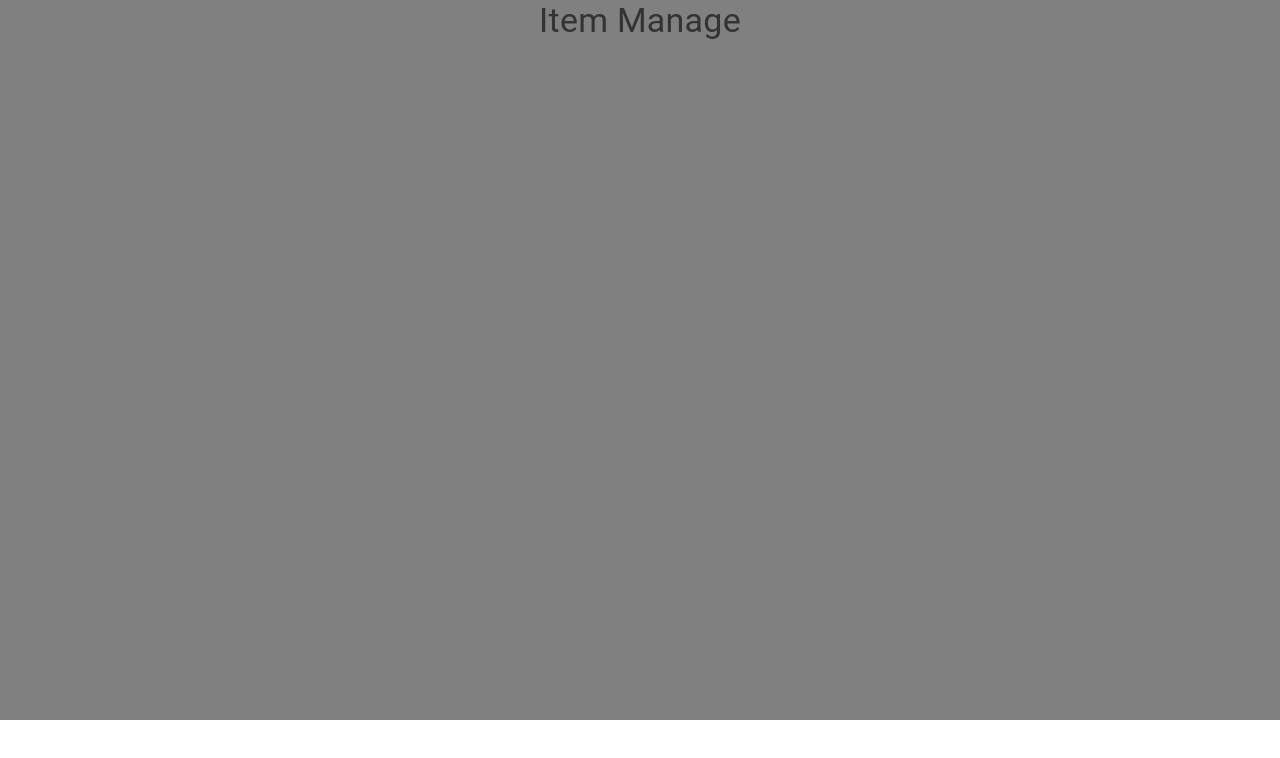
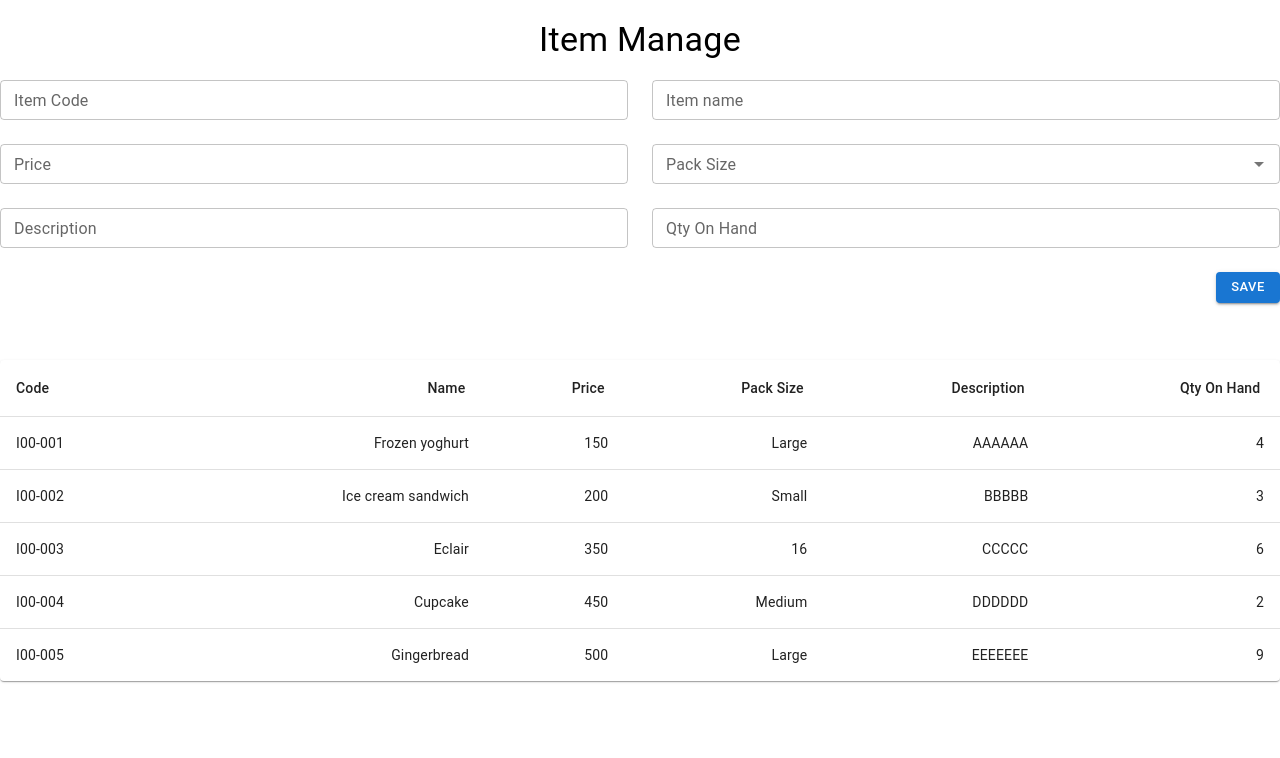
Before and after one commit to RasinthaDilshanJayarathne/React-Web-POS, a React (Create React App) app: page / in a window 1280 px wide. Shown: the top 758 px of the page. Built offline with nearby package versions, Linux system fonts and the light colour scheme.

Commit message:
Finished Item Page

```diff
--- a/src/pages/Home/index.jsx
+++ b/src/pages/Home/index.jsx
@@ -39,7 +39,6 @@ class Home extends Component {
                 {/*<Link to="/">*/}
                     <div className={classes.load_container}>
                         <div className={classes.card}>
-
                             <Grid item lg={12} md={6} sm={6} xm={6}>
                                 <Card variant="outlined" sx={{maxWidth: 400}}>
 
--- a/src/pages/Item/index.jsx
+++ b/src/pages/Item/index.jsx
@@ -1,23 +1,128 @@
-import {Component} from "react";
+import {Component,Fragment} from "react";
 import {styleSheet} from "../Item/styles";
 import {withStyles} from "@mui/styles";
-import {Typography} from "@mui/material";
+import {Table, TableBody, TableCell, TableContainer, TableHead, TableRow, Typography} from "@mui/material";
+import TextField from '@mui/material/TextField';
+import Grid from '@mui/material/Grid';
+import Autocomplete from '@mui/material/Autocomplete';
+import GDSEButton from "../../components/common/Button"
+import Paper from '@mui/material/Paper';
 
 class Item extends Component{
     constructor(props) {
         super(props);
+        this.state = {
+            packSize: [
+                { label: 'Large'},
+                { label: 'Medium'},
+                { label: 'Small'},
+            ]
+        }
     }
 
     render() {
+
+        function createData(code, name, price, packSize,description, qtyOnHand) {
+            return {code, name, price, packSize,description, qtyOnHand };
+        }
+
         const {classes} = this.props
+        const rows = [
+            createData('I00-001','Frozen yoghurt', 150.0, 'Large', 'AAAAAA', 4),
+            createData('I00-002','Ice cream sandwich', 200.0, 'Small', 'BBBBB', 3),
+            createData('I00-003','Eclair', 350.0, 16.0, 'CCCCC', 6),
+            createData('I00-004','Cupcake', 450.0, 'Medium', 'DDDDDD', 2),
+            createData('I00-005','Gingerbread', 500.0, 'Large', 'EEEEEEE', 9),
+        ];
         return(
-            <div className={classes.load_container}>
-                <div className={classes.title}>
-                    <Typography variant="h4" color="text.secondary">
+           <div className={classes.container}>
+                <div className={classes.title_bar}>
+                    <Typography variant="h4">
                         Item Manage
                     </Typography>
                 </div>
-            </div>
+               <div className={classes.text_form}>
+                    <div className={classes.text_field}>
+                        <Grid container spacing={3}>
+                            <Grid item lg={6} md={6} sm={6} xm={6} >
+                                <TextField id="outlined-basic" placeHolder="Item Code" label="Item Code" variant="outlined" size="small"
+                                           style={{width: '100%'}}/>
+                            </Grid>
+                            <Grid item lg={6} md={6} sm={6} xm={6} >
+                                <TextField id="outlined-basic" placeHolder="Name" label="Item name" variant="outlined" size="small"
+                                           style={{width: '100%'}} />
+                            </Grid>
+                            <Grid item lg={6} md={6} sm={6} xm={6}>
+                                <TextField id="outlined-basic" placeHolder="Price" label="Price" variant="outlined" size="small"
+                                           style={{width: '100%'}}
+                                />
+                            </Grid>
+                            <Grid item lg={6} md={6} sm={6} xm={6}>
+                                <Autocomplete
+                                    disablePortal
+                                    id="combo-box-demo"
+                                    options={this.state.packSize}
+                                    sx={{ width: 300 }}
+                                    renderInput={(params) => <TextField {...params} label="Pack Size" />}
+                                    getOptionLabel={
+                                        (option) => option.label
+                                    }
+                                    onChange={(e, value) => {
+                                        console.log(value.label + " " + value.year);
+                                    }}
+                                    size="small"
+                                    style={{ width: '100%' }}
+                                />
+                            </Grid>
+                            <Grid item lg={6} md={6} sm={6} xm={6}>
+                                <TextField id="outlined-basic" placeHolder="Description" label="Description" variant="outlined" size="small"
+                                           style={{width: '100%'}}
+                                />
+                            </Grid>
+                            <Grid item lg={6} md={6} sm={6} xm={6} >
+                                <TextField id="outlined-basic" placeHolder="Qty On Han" label="Qty On Hand" variant="outlined" size="small"
+                                           style={{width: '100%'}}/>
+                            </Grid>
+                            <Grid item lg={12} md={12} sm={12} xm={12} style={{display: 'flex'}} justifyContent="flex-end" >
+                                <GDSEButton size="small" variant="contained" label="save"/>
+                            </Grid>
+                        </Grid>
+                    </div>
+                    <div className={classes.table_field}>
+                        <TableContainer component={Paper}>
+                            <Table sx={{ minWidth: 650 }} aria-label="simple table">
+                                <TableHead>
+                                    <TableRow>
+                                        <TableCell>Code&nbsp;</TableCell>
+                                        <TableCell align="right">Name&nbsp;</TableCell>
+                                        <TableCell align="right">Price&nbsp;</TableCell>
+                                        <TableCell align="right">Pack Size&nbsp;</TableCell>
+                                        <TableCell align="right">Description&nbsp;</TableCell>
+                                        <TableCell align="right">Qty On Hand&nbsp;</TableCell>
+                                    </TableRow>
+                                </TableHead>
+                                <TableBody>
+                                    {rows.map((row) => (
+                                        <TableRow
+                                            key={row.name}
+                                            sx={{ '&:last-child td, &:last-child th': { border: 0 } }}
+                                        >
+                                            <TableCell component="th" scope="row">
+                                                {row.code}
+                                            </TableCell>
+                                            <TableCell align="right">{row.name}</TableCell>
+                                            <TableCell align="right">{row.price}</TableCell>
+                                            <TableCell align="right">{row.packSize}</TableCell>
+                                            <TableCell align="right">{row.description}</TableCell>
+                                            <TableCell align="right">{row.qtyOnHand}</TableCell>
+                                        </TableRow>
+                                    ))}
+                                </TableBody>
+                            </Table>
+                        </TableContainer>
+                    </div>
+               </div>
+           </div>
         )
     }
 }
--- a/src/pages/Item/styles.js
+++ b/src/pages/Item/styles.js
@@ -1,17 +1,38 @@
 export const styleSheet ={
-    load_container:{
+    container:{
         display: 'flex',
         flexWrap: 'wrap',
         flexDirection: 'column',
         height: '90vh',
         width: '100vw',
-        backgroundColor:'gray'
+        //backgroundColor: 'blue'
     },
-    title:{
+    title_bar:{
         display: 'flex',
         flexWrap: 'wrap',
         flexDirection: 'column',
+        height: '10vh',
+        width: '100vw',
+        justifyContent:'center',
         alignItems:'center',
-        justifyContent:'center'
+        //backgroundColor: 'blue'
+    },
+    text_form:{
+        display: 'flex',
+        flexWrap: 'wrap',
+        flexDirection: 'row',
+        height: '80vh',
+        width: '100vw',
+        //backgroundColor: 'yellow'
+    },
+    text_field:{
+        height: '35vh',
+        width: '100vw',
+        //border:'1px solid red'
+    },
+    table_field:{
+        height: '45vh',
+        width: '100vw',
+        //border:'1px solid red'
     }
 }
```
Also changed, not shown: src/pages/NotFound/aaa.jsx (added, +64 -0 lines).
